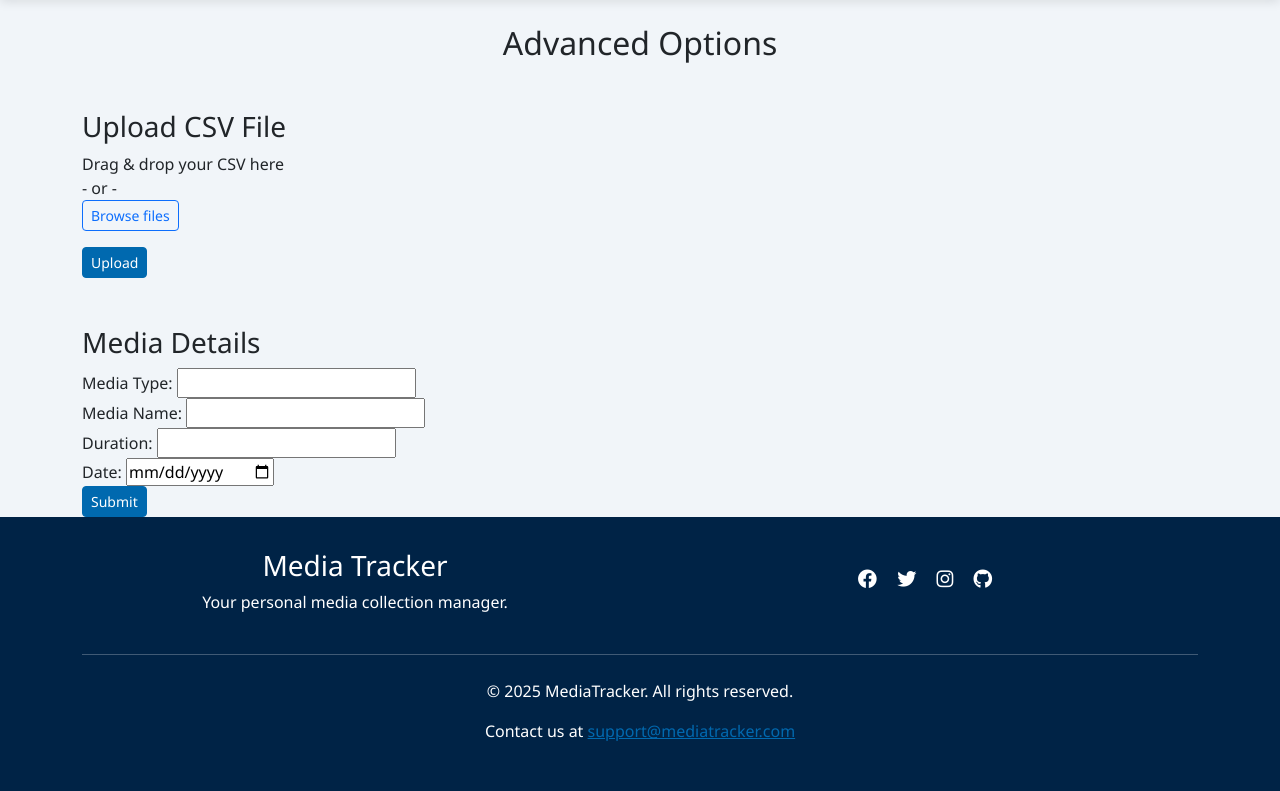
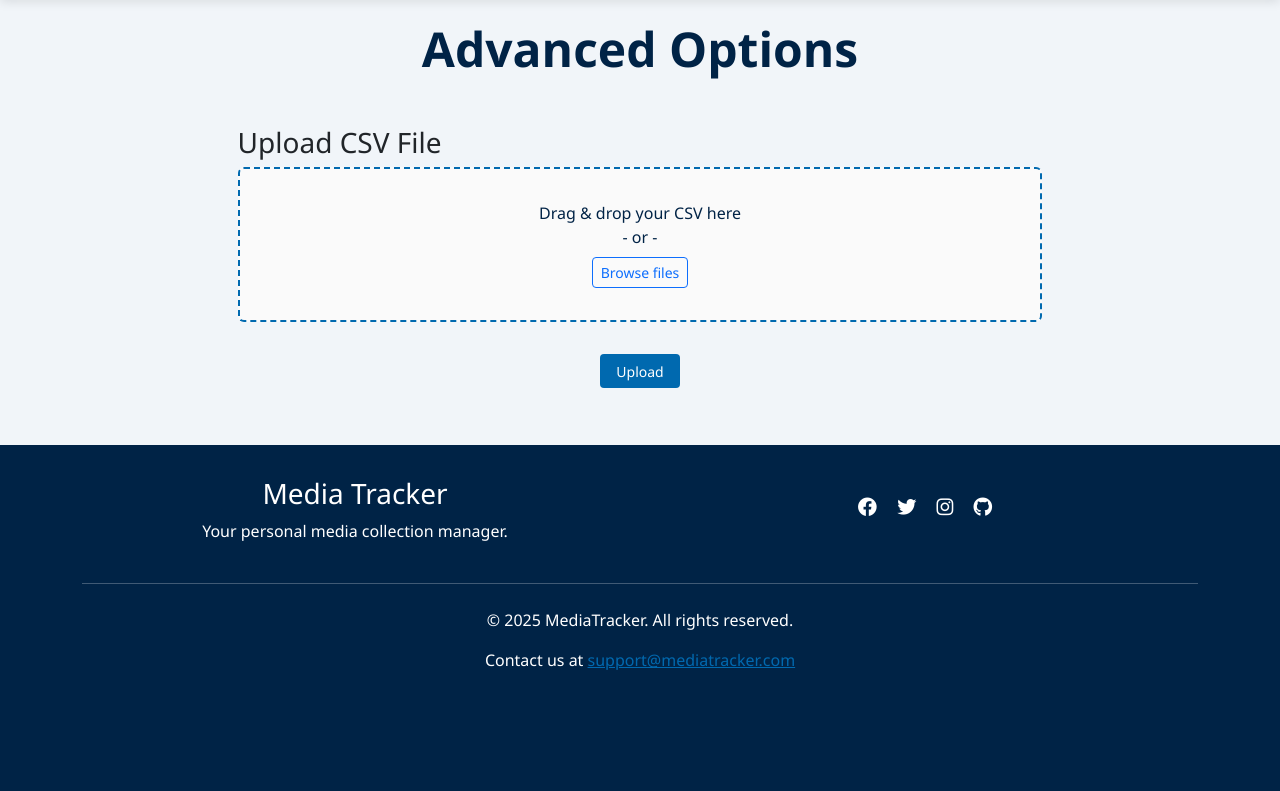
Before and after one commit to LeweiXu/CITS3403-Project, a Flask app: page /advanced in a window 1280 px wide. Shown: the part 80-871 px from the top of the page. After the commit the page ends 750 px from the top, so only its background shows below. Run offline with Flask 3, Linux system fonts and the light colour scheme; a user stored in the database is signed in; some libraries are stand-ins or nearby versions.

Commit message:
cleaned up 'advanced' page

```diff
--- a/app/static/styles.css
+++ b/app/static/styles.css
@@ -589,3 +589,117 @@ thead {
   font-size: 0.75rem;
   padding: 0.25rem 0;
 }
+
+/* ——— Drag‑and‑Drop Zone ——— */
+#drop-zone {
+    border: 2px dashed var(--primary-color);
+    border-radius: 6px;
+    padding: 2rem;
+    text-align: center;
+    background: #fafafa;
+    transition: background 0.2s, border-color 0.2s;
+    cursor: pointer;
+}
+#drop-zone.hover {
+background: #eef6fc;
+border-color: #2980b9;
+}
+#drop-zone p {
+margin: 0;
+font-size: 1rem;
+color: var(--secondary-color);
+}
+#drop-zone button {
+margin-top: 0.5rem;
+}
+/* ── Upload button refinements ── */
+#csv-upload-form .form-actions button {
+    padding: 0.4rem 1rem;       /* slimmer vertical padding */
+    font-size: 0.875rem;        /* slightly smaller text */
+    border-radius: 4px;         /* tighter corners */
+}
+#csv-upload-form .form-actions.full{
+    /* … */
+    margin-top: 2rem;
+}
+
+.upload-container {
+    max-width: 800px;
+    margin:  2rem auto;
+    padding: 0 1rem;
+}
+
+.upload-card{
+    background: #ffffff;
+    border-radius: 8px;
+    padding: 2rem;
+    box-shadow: 0 4px 12px rgba(0,0,0,0.08);
+}
+
+.upload-title{
+    color: var(--secondary-color);
+    font-size: 1.75rem;
+    text-align: center;
+    margin-bottom: 1.5rem;
+}
+
+.form-section + .form-section {
+    margin-top: 2rem;
+}
+
+.upload-form {
+    display: grid;
+    grid-template-columns: repeat(auto-fit, minmax(250px, 1fr));
+    gap: 2rem;
+    align-items: end;
+}
+
+.form-group{
+    display: flex;
+    flex-direction: column;
+}
+
+.form-group.full{
+    grid-column: 1 / -1;
+}
+
+.upload-form label{
+    font-weight: 600;
+    margin-bottom: 0.25rem;
+    color: var(--secondary-color);
+}
+
+.upload-form input{
+    padding: 0.5rem 0.75rem;
+    border: 1px solid #ccc;
+    border-radius: 4px;
+    font-size: 1rem;
+    width: 100%;
+    box-sizing:border-box;
+}
+
+.form-actions {
+    display: flex;
+    justify-content: flex-end;
+    grid-column: 2 / 3; /* align to right column by default */
+}
+
+.form-actions.full {
+    grid-column: 1 / -1;
+    justify-content: center;
+}
+
+.form-actions button {
+    padding: 0.75rem 1.5rem;
+    background-color: var(--primary-color);
+    border: none;
+    border-radius: 5px;
+    color: #fff;
+    font-size: 1rem;
+    cursor: pointer;
+    transition: background-color 0.2s;
+}
+
+.form-actions button:hover {
+    background-color: #2980b9;
+}
--- a/app/templates/advanced.html
+++ b/app/templates/advanced.html
@@ -3,8 +3,8 @@
 {% block title %}MediaTracker - Advanced{% endblock %}
 
 {% block content %}
-<div class="container">
-    <h2 class="text-center mt-4">Advanced Options</h2>
+<div class="page-container">
+    <h2 class="text-center page-title">Advanced Options</h2>
     <!-- CSV Upload Section -->
     <section class="form-section mt-5">
         <h3>Upload CSV File</h3>
@@ -23,32 +23,6 @@
             </div>
             <div class="form-actions full">
                 <button type="submit" class="btn btn-primary btn-sm">Upload</button>
-            </div>
-        </form>
-    </section>
-
-    <!-- Media Details Form -->
-    <section class="form-section mt-5">
-        <h3>Media Details</h3>
-        <form action="/upload" method="post" class="upload-form">
-            <div class="form-group">
-                <label for="mediaType">Media Type:</label>
-                <input type="text" id="mediaType" name="mediaType" required>
-            </div>
-            <div class="form-group">
-                <label for="mediaName">Media Name:</label>
-                <input type="text" id="mediaName" name="mediaName" required>
-            </div>
-            <div class="form-group">
-                <label for="duration">Duration:</label>
-                <input type="text" id="duration" name="duration" required>
-            </div>
-            <div class="form-group">
-                <label for="date">Date:</label>
-                <input type="date" id="date" name="date" required>
-            </div>
-            <div class="form-actions full">
-                <button type="submit" class="btn btn-primary btn-sm">Submit</button>
             </div>
         </form>
     </section>
```
